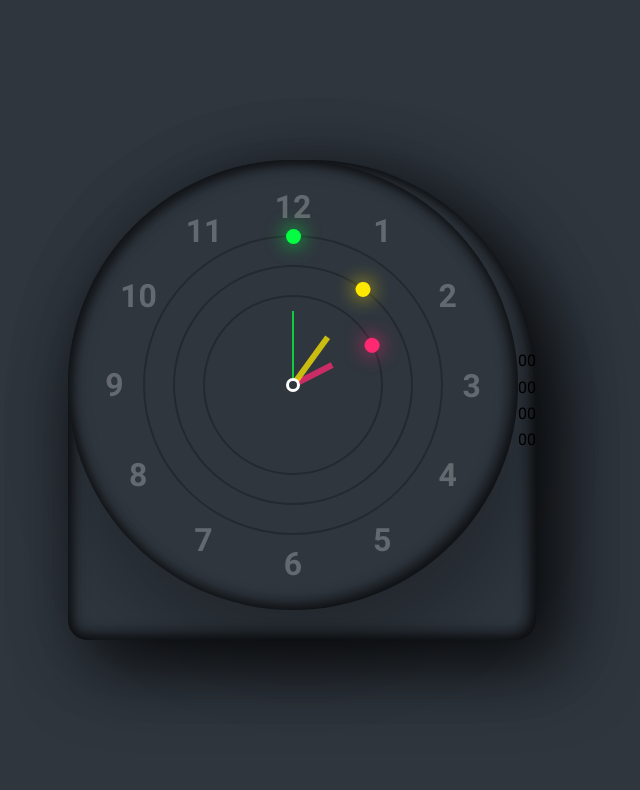
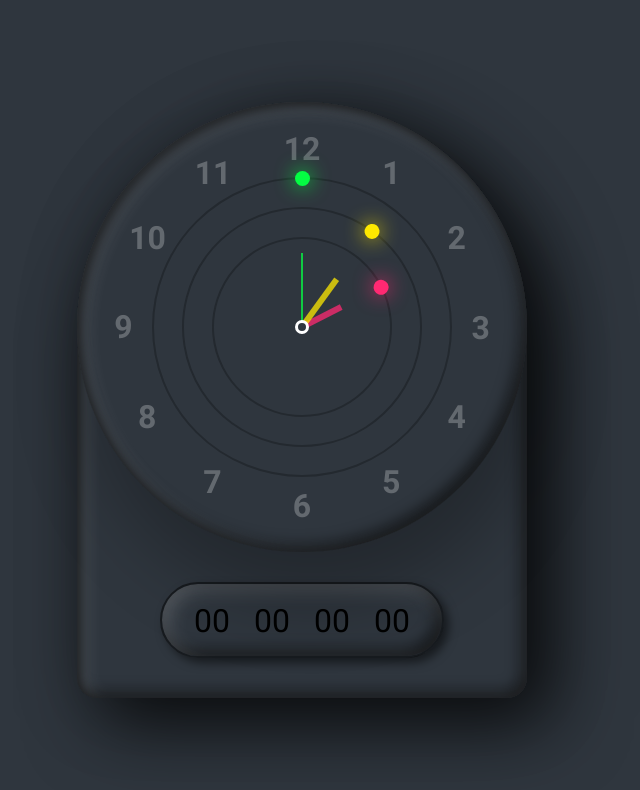
Before and after one commit to RomaSamkov/digital-clock, a website built with Parcel: page src/index.html in a window 1280 px wide. Shown: the whole page, without its empty margins (338-978 px from the left). Built offline with nearby package versions, Linux system fonts and the light colour scheme.

Commit message:
add style digital clock

```diff
--- a/src/css/main.css
+++ b/src/css/main.css
@@ -77,6 +77,7 @@ body {
   display: flex;
   justify-content: center;
   align-items: center;
+  flex-direction: column;
   position: relative;
   /* min-height: 500px; */
   background: #2f363e;
@@ -85,7 +86,7 @@ body {
   border-top-right-radius: 225px;
   box-shadow: 25px 25px 75px rgba(0, 0, 0, 0.75),
     10px 10px 70px rgba(0, 0, 0, 0.25), inset 5px 5px 10px rgba(0, 0, 0, 0.5),
-    inset 5px 5px 20px rgba(0, 0, 0, 0.2),
+    inset 5px 5px 20px rgba(255, 255, 255, 0.2),
     inset -5px -5px 15px rgba(0, 0, 0, 0.75);
 }
 
@@ -99,7 +100,8 @@ body {
   background: #2f363e;
   border-radius: 50%;
   box-shadow: 10px 50px 70px rgba(0, 0, 0, 0.25),
-    inset 5px 5px 10px rgba(0, 0, 0, 0.5), inset 5px 5px 20px rgba(0, 0, 0, 0.2),
+    inset 5px 5px 10px rgba(0, 0, 0, 0.5),
+    inset 5px 5px 20px rgba(255, 255, 255, 0.2),
     inset -5px -5px 15px rgba(0, 0, 0, 0.75);
   margin-bottom: 30px;
 }
@@ -183,3 +185,23 @@ body {
   background: var(--clr);
   box-shadow: 0 0 20px var(--clr);
 }
+
+#time {
+  display: flex;
+  margin-bottom: 40px;
+  padding: 10px 20px;
+  font-size: 2em;
+  font-weight: 600;
+  border: 2px solid rgba(0, 0, 0, 0.5);
+  border-radius: 40px;
+  box-shadow: 5px 5px 10px rgba(0, 0, 0, 0.5),
+    inset 5px 5px 20px rgba(255, 255, 255, 0.2),
+    inset -5px -5px 15px rgba(0, 0, 0, 0.75);
+}
+
+#time div {
+  position: relative;
+  width: 60px;
+  text-align: center;
+  font-weight: 500;
+}
```
